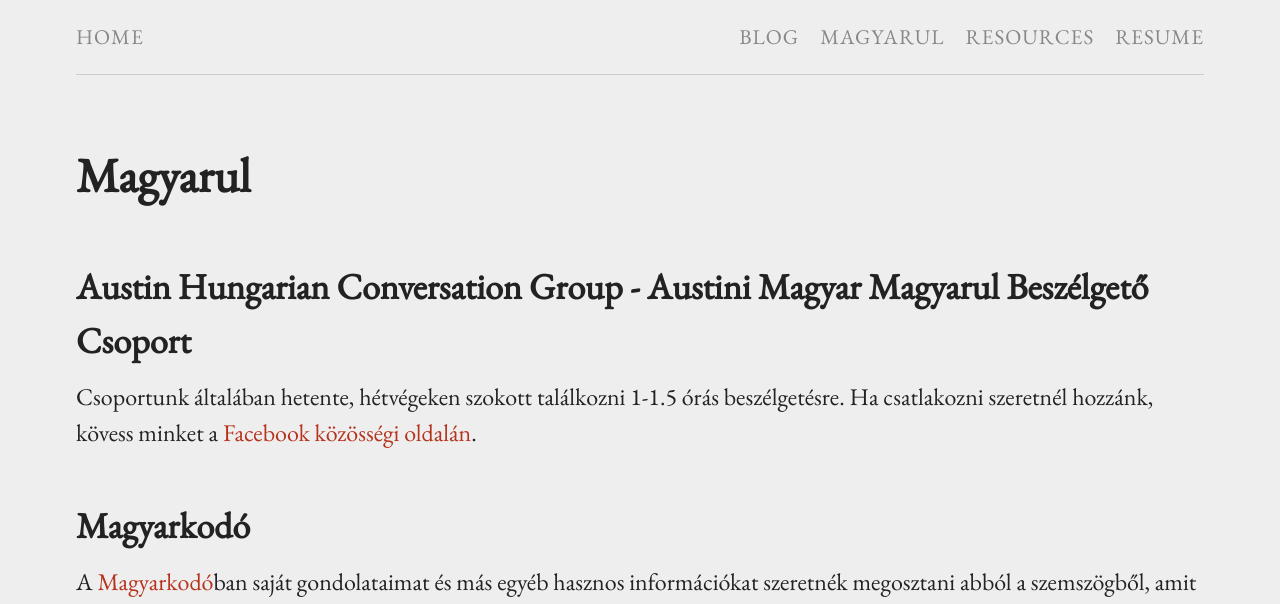
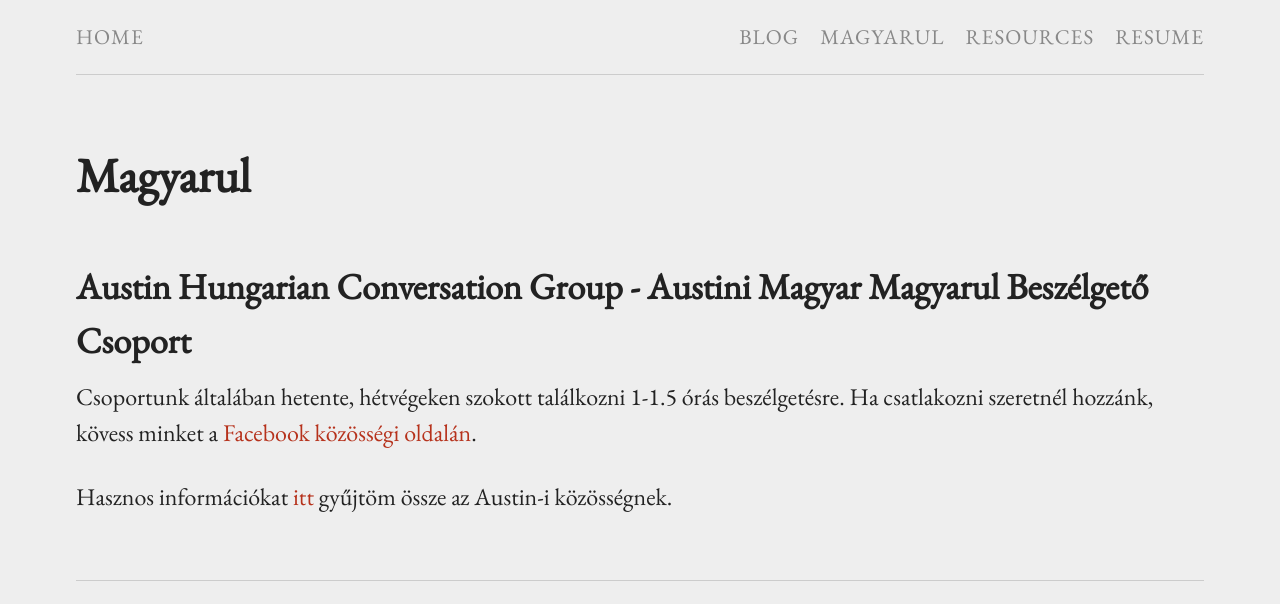
Before and after one commit to bertold/bertold.kolics.net, a Jekyll site: the page built from pages/magyar.md, in a window 1280 px wide. Shown: the top 604 px of the page. Built offline with Jekyll 4.4.1, drawn with Linux system fonts in a browser that asks for light colours; some of the changed text lies outside the part shown.

Commit message:
Updated links

```diff
--- a/pages/magyar.md
+++ b/pages/magyar.md
@@ -7,6 +7,4 @@ permalink: /pages/magyar.html
 
 Csoportunk általában hetente, hétvégeken szokott találkozni 1-1.5 órás beszélgetésre. Ha csatlakozni szeretnél hozzánk, kövess minket a [Facebook közösségi oldalán](https://www.facebook.com/groups/4080097268685116).
 
-## Magyarkodó
-
-A [Magyarkodó](https://bertold.substack.com/)ban saját gondolataimat és más egyéb hasznos információkat szeretnék megosztani abból a szemszögből, amit egy több mint 20 éve az Egyesült Államokban élő hazánkfiának jut eszébe.
+Hasznos információkat [itt](https://bit.ly/ahcgpages) gyűjtöm össze az Austin-i közösségnek.
```
